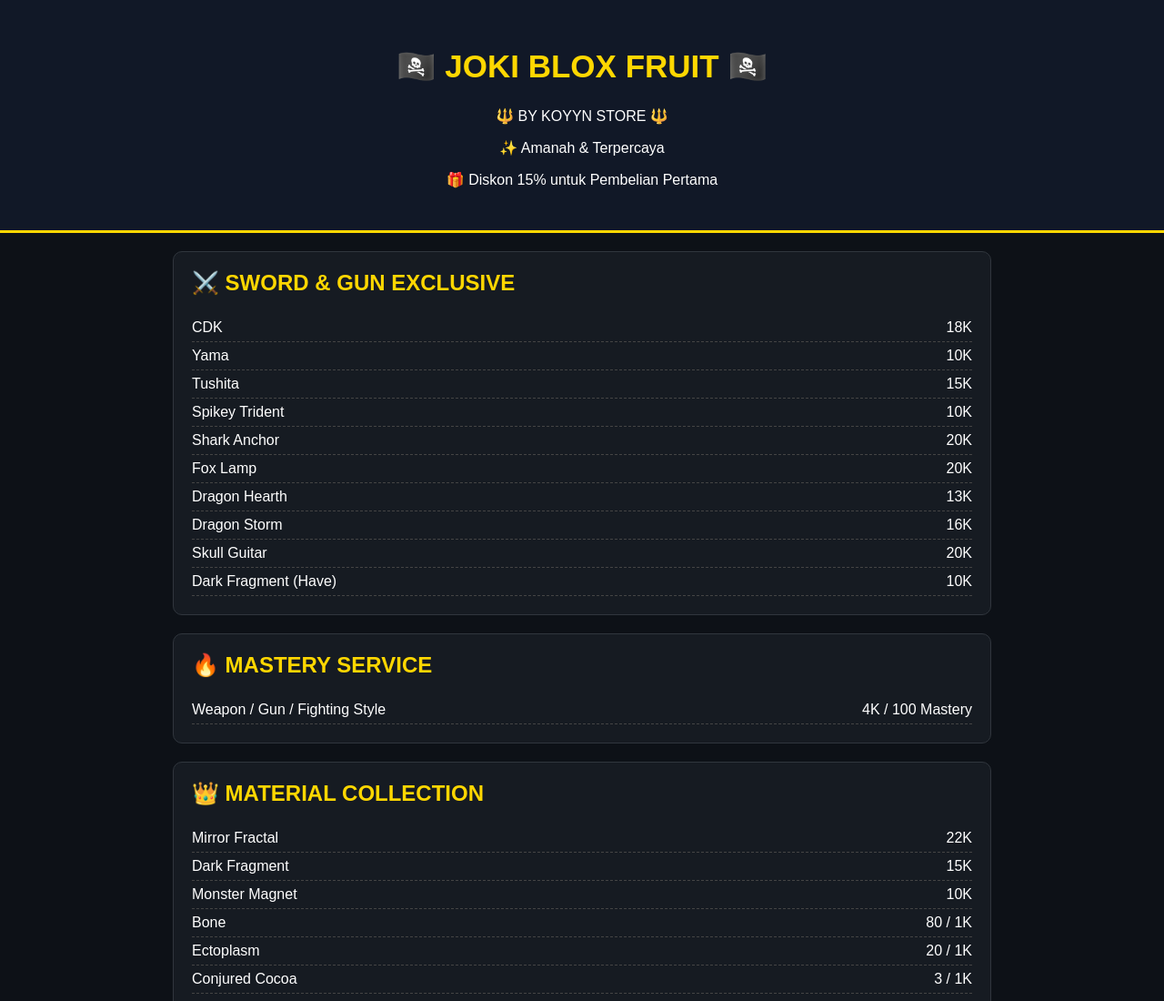
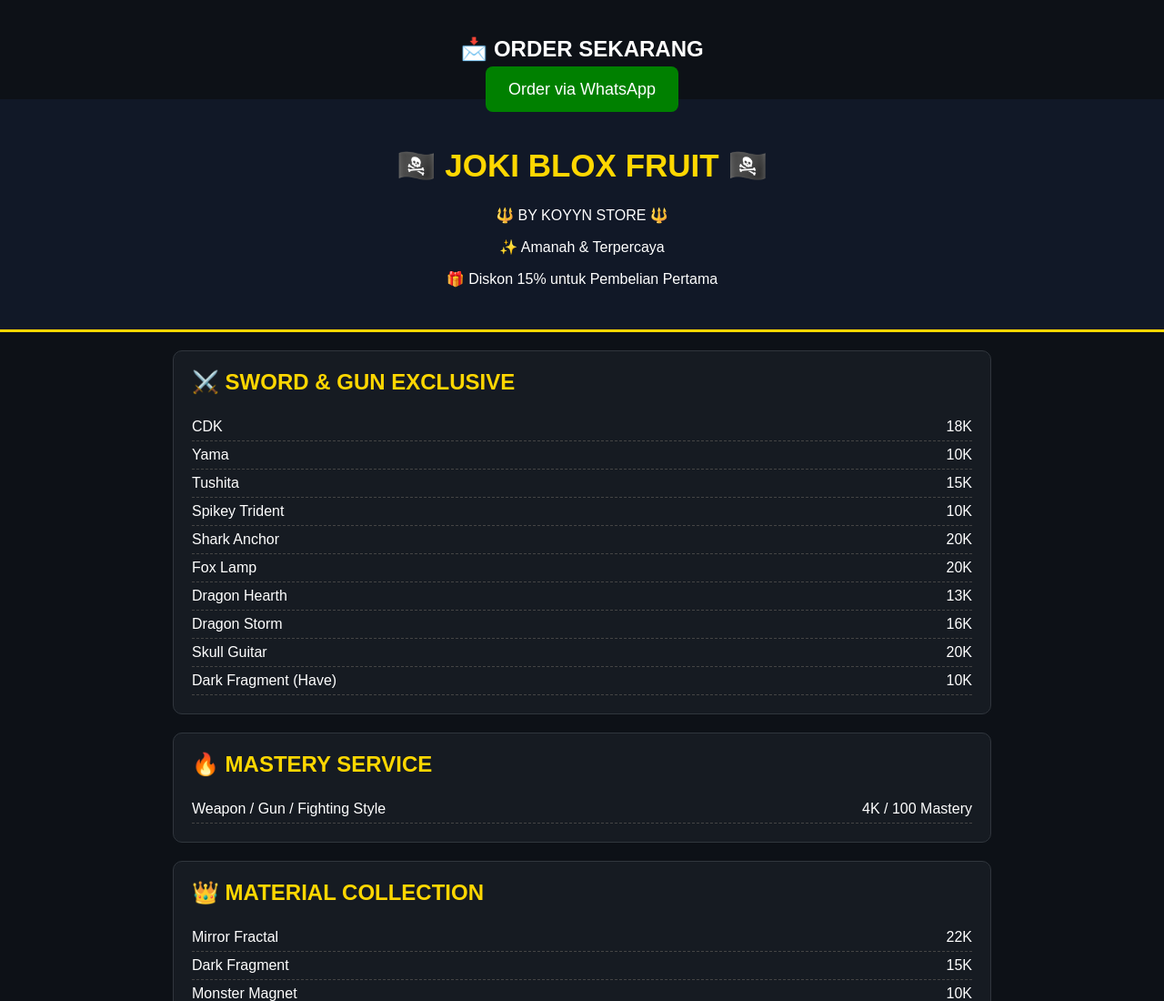
Before and after one commit to KoyynSTORE/Blox-Fruit-by-Koyyn, a plain HTML site: page index.html in a window 1280 px wide. Shown: the top 1100 px of the page at 91% size. Drawn offline with Linux system fonts and the light colour scheme.

Commit message:
Update index.html

```diff
--- a/index.html
+++ b/index.html
@@ -92,6 +92,15 @@
 </style>
 </head>
 
+<div style="text-align:center;margin-top:40px;">
+<h2>📩 ORDER SEKARANG</h2>
+
+<a href="https://wa.me/6281366189005"
+style="background:green;color:white;padding:15px 25px;text-decoration:none;border-radius:8px;font-size:18px;">
+Order via WhatsApp
+</a>
+
+</div>
 
 <body>
 
```
